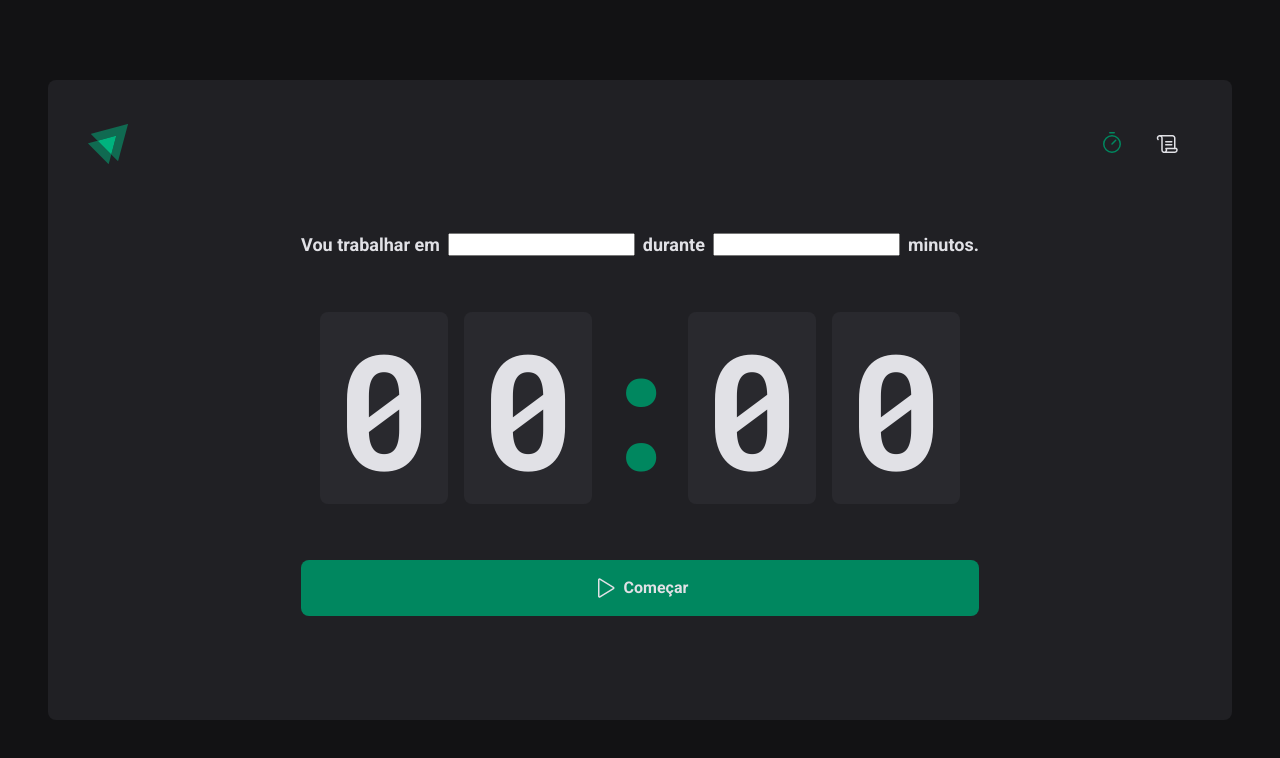
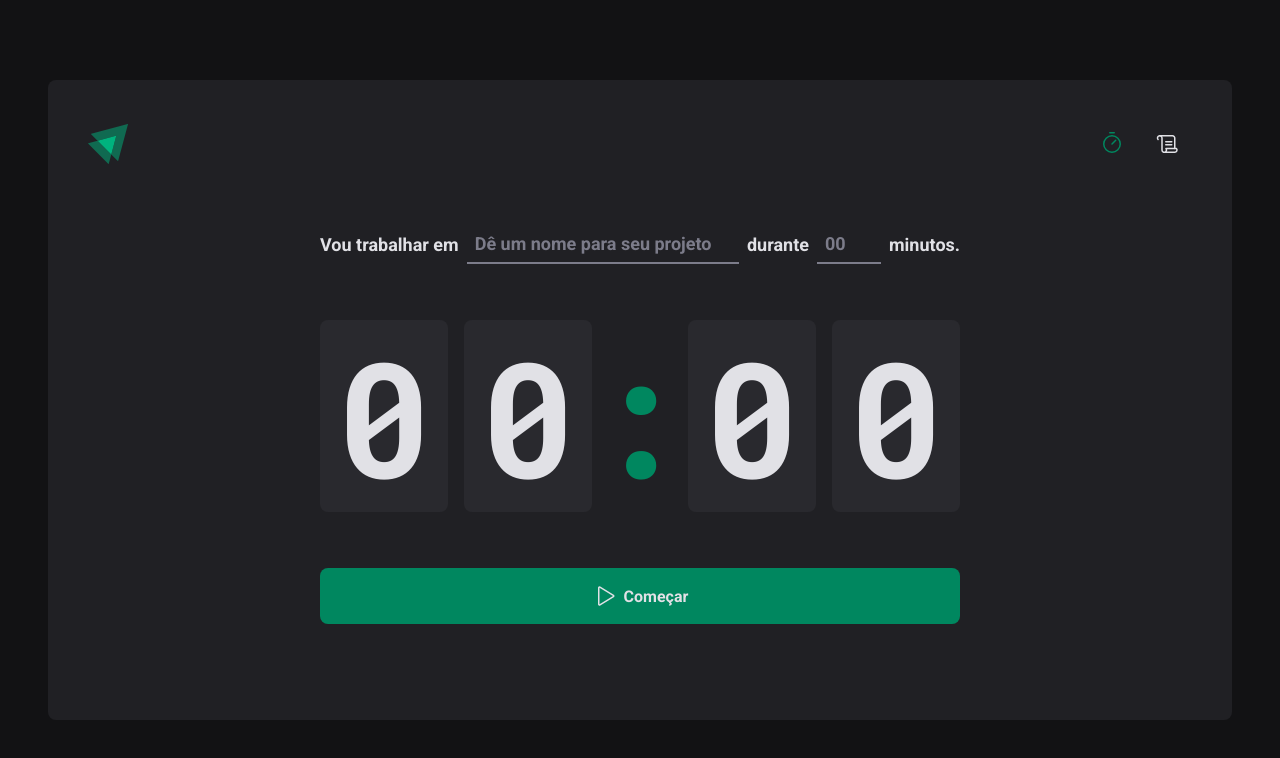
Before and after one commit to soutovnc/timer, a React (Vite) app: page / in a window 1280 px wide. Shown: the top 758 px of the page. Built offline with nearby package versions, Linux system fonts and the light colour scheme.

Commit message:
finish home styles

```diff
--- a/src/pages/Home/index.tsx
+++ b/src/pages/Home/index.tsx
@@ -3,8 +3,10 @@
   CountdownContainer,
   FormContainer,
   HomeContainer,
+  MinutesAmountInput,
   Separator,
   StartCountdownButton,
+  TaskInput,
 } from './styles'
 
 export function Home() {
@@ -13,10 +15,14 @@
       <form action="">
         <FormContainer>
           <label htmlFor="task">Vou trabalhar em</label>
-          <input id="task" />
+          <TaskInput id="task" placeholder="Dê um nome para seu projeto" />
 
           <label htmlFor="minutesAmount">durante</label>
-          <input type="number" id="minutesAmount" />
+          <MinutesAmountInput
+            type="number"
+            id="minutesAmount"
+            placeholder="00"
+          />
 
           <span>minutos.</span>
         </FormContainer>
--- a/src/pages/Home/styles.ts
+++ b/src/pages/Home/styles.ts
@@ -30,6 +30,33 @@
   not use him, the app can generate
   one navigation bar */
   flex-wrap: wrap;
+`
+const BaseInput = styled.input`
+  background: transparent;
+  height: 2.5rem;
+  border: 0;
+  border-bottom: 2px solid ${(props) => props.theme['gray-500']};
+  font-weight: bold;
+  font-size: 1.125rem;
+  padding: 0 0.5rem;
+  color: ${(props) => props.theme['gray-100']};
+
+  &:focus {
+    box-shadow: none;
+    border-color: ${(props) => props.theme['green-500']};
+  }
+
+  &::placeholder {
+    color: ${(props) => props.theme['gray-500']};
+  }
+`
+
+export const TaskInput = styled(BaseInput)`
+  flex: 1;
+`
+
+export const MinutesAmountInput = styled(BaseInput)`
+  width: 4rem;
 `
 
 export const CountdownContainer = styled.div`
```
